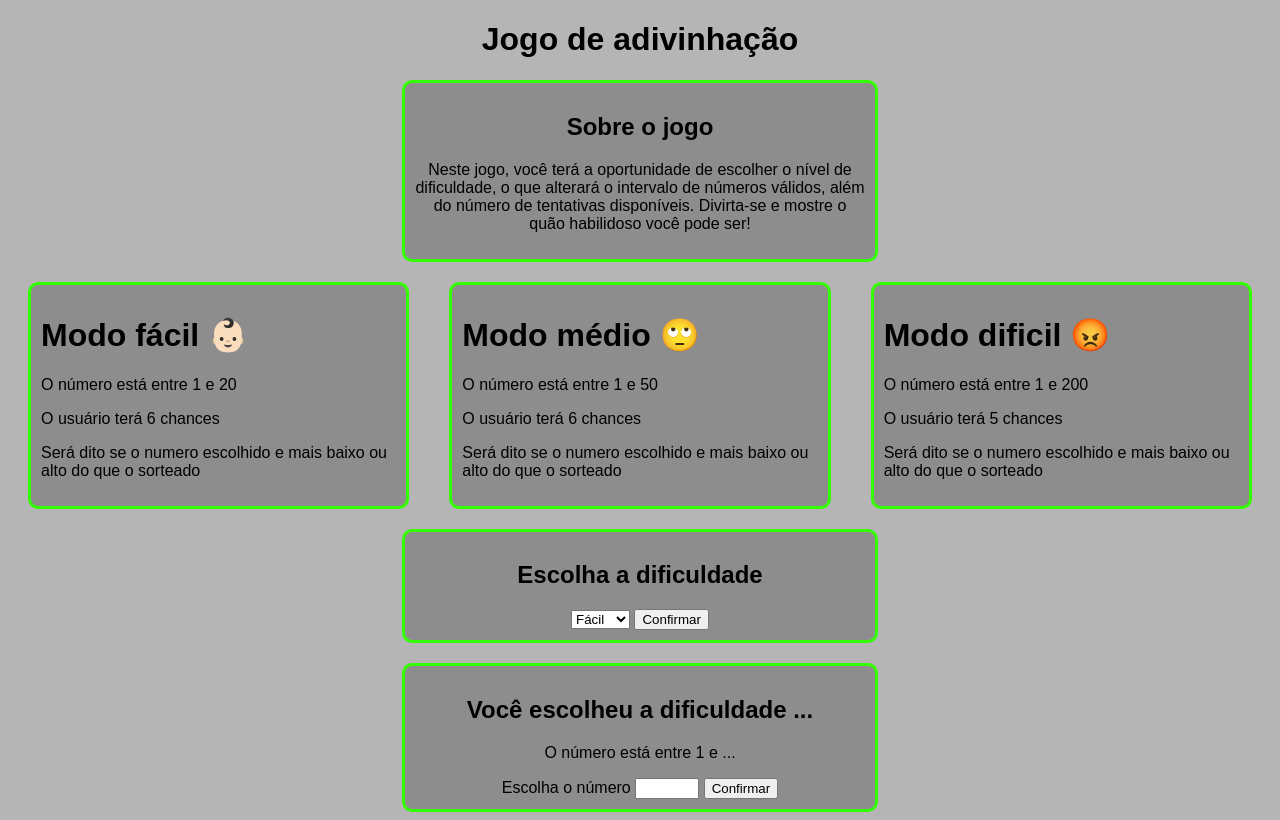
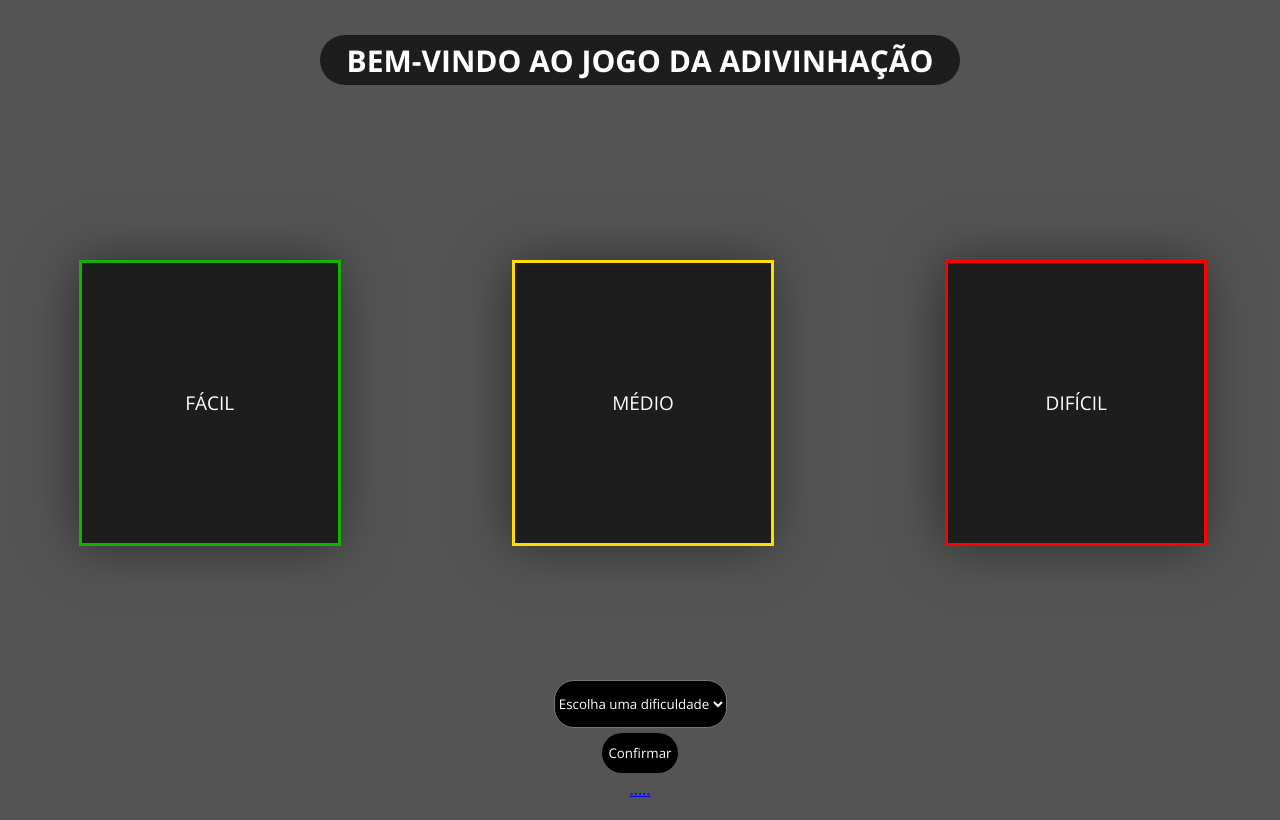
Before and after one commit to ArthurLpereira/Jogo_adivinhacao, a website: page index.html in a window 1280 px wide. Drawn offline with nearby package versions, Linux system fonts and the light colour scheme.

Commit message:
Add files via upload

```diff
--- /dev/null
+++ b/css/style.css
@@ -0,0 +1,166 @@
+@import url('https://fonts.googleapis.com/css2?family=Open+Sans:ital,wght@0,300..800;1,300..800&display=swap');
+*{
+  padding: 0;
+  margin: 0;
+  font-family: "Open Sans", sans-serif;
+}
+html{
+  width: 100%;
+  height: 100%;
+}
+body{
+  background-color: #545454;
+}
+header{
+  display: flex;
+  justify-content: space-around;
+  align-items: center;
+  height: 15vh;
+}
+#bemvindo{
+  background-color: #1d1d1d;
+  color: white;
+  width: 50vw;
+  text-transform: uppercase;
+  border-radius: 50px;
+  height: 50px;
+  display: flex;
+  justify-content: center;
+  align-items: center;
+  font-size: 15px;
+}
+#card_verde{
+  border: 3px solid #14b200;
+}
+#card_amarelo{
+  border: 3px solid #ffdd00;
+}
+#card_vermelho{
+  border: 3px solid #ff0000;
+}
+#agrupa_cards{
+  position: relative;
+  perspective: 700px;
+  display: flex;
+  justify-content: space-around;
+  align-items: center;
+  min-height: 70vh;
+  width: 100vw;
+  flex-wrap: wrap;
+  gap: 20px;
+}
+.card_gira{
+  position: relative;
+  width: 20vw;
+  height: 35vh;
+  cursor: pointer;
+  transform-style:preserve-3d;
+  transition: 1s;
+  box-shadow: 0 4px 50px rgba(0, 0, 0, 0.5);
+}
+.card_gira:hover{
+transform: rotateY(180deg);
+}
+.cards,.back{
+  position: absolute;
+  width: 100%;
+  height: 100%;
+  backface-visibility: hidden;
+  background-color: #1d1d1d;
+  display: flex;
+  justify-content: center;
+  align-items: center;
+}
+.back{
+  transform: rotateY(180deg);
+}
+.cards p, .back p{
+  margin: 0 auto;
+  color: white;
+  text-transform: uppercase;
+  font-size: 19px;
+  text-align: center;
+}
+.back p{
+  text-transform:none;
+}
+#dificuldade{
+  display: flex;
+  justify-content: center;
+  flex-direction: column;
+  align-items: center;
+  gap: 5px;
+}
+#dificuldade select{
+  border-radius: 20px;
+  height: 6vh;
+  text-align: center;
+  background-color: black;
+  color: white;
+}
+#dificuldade button{
+  border-radius: 20px;
+  width: 6vw;
+  height: 5vh;
+  border: none;
+  background-color: black;
+  color: white;
+}
+/* tela 2 */
+.button_header{
+background-color: black;
+color: white;
+border: none;
+width: 12vw;
+height: 6vh;
+border-radius: 50px;
+}
+#misterio{
+  width: 100vw;
+  height: 60vh;
+  display: flex;
+  justify-content: center;
+  align-items: center;
+}
+#misterio input{
+  width: 12vw;
+  height: 23vh;
+  text-align: center;
+  font-size: 50px;
+  background-color: #363636;
+  border: 5px solid black;
+  border-radius: 10px;
+  color: #f1f5f9;
+}
+#misterio hr{
+  width: 22vw;
+  height: 1px;
+  background-color: white;
+  border: none;
+}
+#adivinhe{
+  width: 100vw;
+  display: flex;
+  justify-content: center;
+  align-items: center;
+  gap: 10px;
+}
+#buttonMais,#buttonMenos{
+  width: 4vw;
+  height: 9vh;
+  font-size: 20px;
+}
+#buttonMais{
+  background-color: #00ff00;
+  border: 1px solid green;
+}
+#buttonMenos{
+  border: 1px solid red;
+  background-color: rgb(255, 37, 37);
+}
+#adivinhe input{
+  width: 13vw;
+  height: 5vh;
+  text-align: center;
+  font-size: 20px;
+}
--- a/index.html
+++ b/index.html
@@ -3,57 +3,47 @@
 <head>
   <meta charset="UTF-8">
   <meta name="viewport" content="width=device-width, initial-scale=1.0">
-  <title>Jogo de adivinhação</title>
-  <link rel="stylesheet" href="style.css">
+  <link rel="stylesheet" href="./css/style.css">
+  <title>Escolha a dificuldade</title>
 </head>
 <body>
-  <div class="titulo"> <h1>Jogo de adivinhação</h1> </div>
-<!-- Criando o sobre o jogo -->
-  <div class="sobre_jogo">
-  <h2>Sobre o jogo</h2>
-  <p>Neste jogo, você terá a oportunidade de escolher o nível de dificuldade, o que alterará o intervalo de números válidos, além do número de tentativas disponíveis. Divirta-se e mostre o quão habilidoso você pode ser! </p>
-</div>
-<!-- Criando as dificuldades -->
-<div class="dificuldade">
-  <!-- Modo facil -->
-  <div class="modo-facil">
-  <h1>Modo fácil 👶🏻</h1>
-  <p>O número está entre 1 e 20</p>
-  <p>O usuário terá 6 chances </p>
-  <p>Será dito se o numero escolhido e mais baixo ou alto do que o sorteado</p>
-  </div>
-<!-- Modo medio -->
-  <div class="modo-medio">
-    <h1>Modo médio 🙄</h1>
-    <p>O número está entre 1 e 50</p>
-    <p>O usuário terá 6 chances </p>
-    <p>Será dito se o numero escolhido e mais baixo ou alto do que o sorteado</p>
-  </div>
-<!-- modo dificil -->
-  <div class="modo-dificil">
-    <h1>Modo dificil 😡 </h1>
-    <p>O número está entre 1 e 200</p>
-    <p>O usuário terá 5 chances </p>
-    <p>Será dito se o numero escolhido e mais baixo ou alto do que o sorteado</p>
-  </div>
-</div>
-<!-- Criando o escolha a dificuldade -->
-<div class="escolha-dificuldade">
-  <h2>Escolha a dificuldade</h2>
-<select id="opcoes-dificuldade">
-  <option value="1"> Fácil</option>
-  <option value="2"> Média</option>
-  <option value="3"> Difícil</option>
-</select>
-<button onclick="confirmar_dificuldade()">Confirmar</button>
-</div>
- <!-- Criando o Escolha um número -->
-<div class="jogo">
-<h2>Você escolheu a dificuldade ...</h2>
-<p>O número está entre 1 e ...</p>
-<label for="numero">Escolha o número</label>
-<input type="number" id="numero" name="numero" min="1" max="200">
-<button onclick="confirmar_numero()">Confirmar</button>
-</div>
+  <header>
+      <div id="bemvindo">
+        <h1>bem-vindo ao jogo da adivinhação</h1>
+      </div>
+  </header>
+  <main>
+    <section id="agrupa_cards">
+      <div class="card_gira">
+        <div class="cards" id="card_verde"><p>Fácil</p></div>
+        <div class="back"><p>Este é o modo mais fácil. Os números variam de 1 a 20, e você tem 6 tentativas para acertar!
+        </p></div>
+      </div>
+
+      <div class="card_gira">
+        <div class="cards" id="card_amarelo"><p>Médio</p></div>
+        <div class="back"><p>Um desafio intermediário! Os números vão de 1 a 50, e você também tem 6 tentativas para descobrir o número.</p></div>
+    </div>
+
+    <div class="card_gira">
+      <div class="cards" id="card_vermelho"><p>Difícil</p></div>
+      <div class="back"><p>O modo mais desafiador! Aqui, os números vão de 1 a 200, e você só terá 5 tentativas para acertar.
+      </p></div>
+    </div>
+
+    </section>
+
+    <div id="dificuldade">
+      <select name="escolher_dificuldade" id="escolher_dificuldade">
+        <option value="">Escolha uma dificuldade</option>
+        <option value="facil">Fácil</option>
+        <option value="medio">Médio</option>
+        <option value="dificil">Difícil</option>
+      </select>
+
+      <button id="confirmar_dificuldade">Confirmar</button>
+      <a href="./adivinhe.html">.....</a>
+    </div>
+  </main>
 </body>
 </html>
```
Also changed, not shown: adivinhe.html (added, +28 -0 lines), js/script.js (added, +80 -0 lines), 1 other file.
